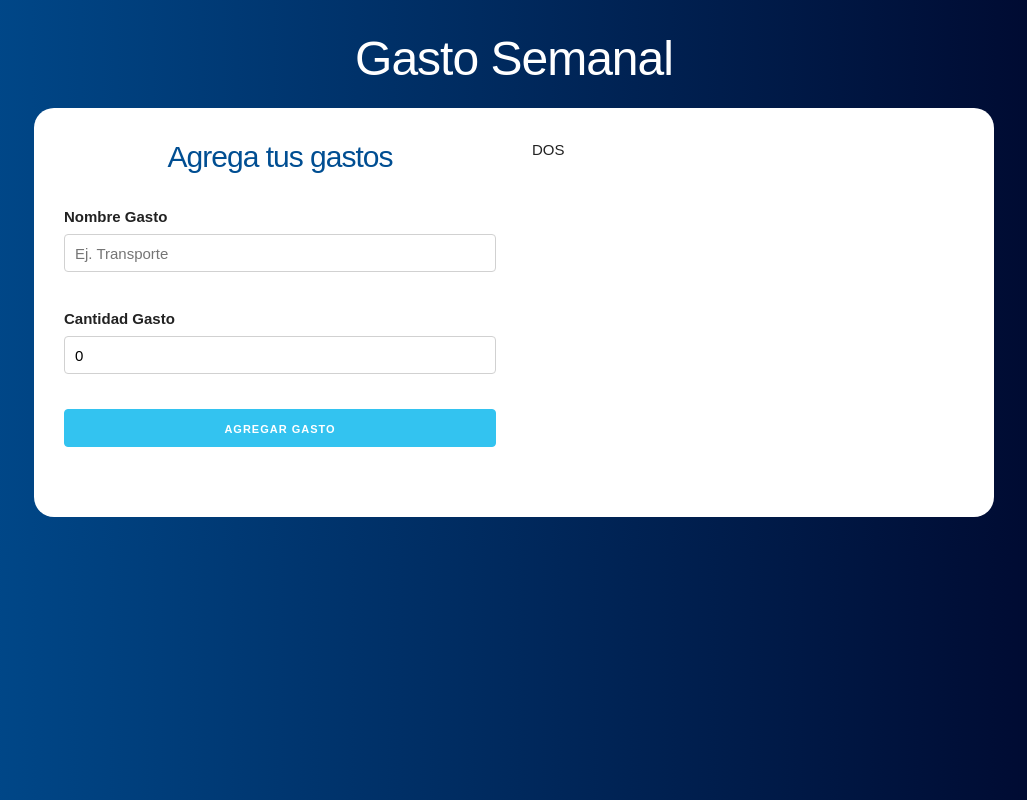
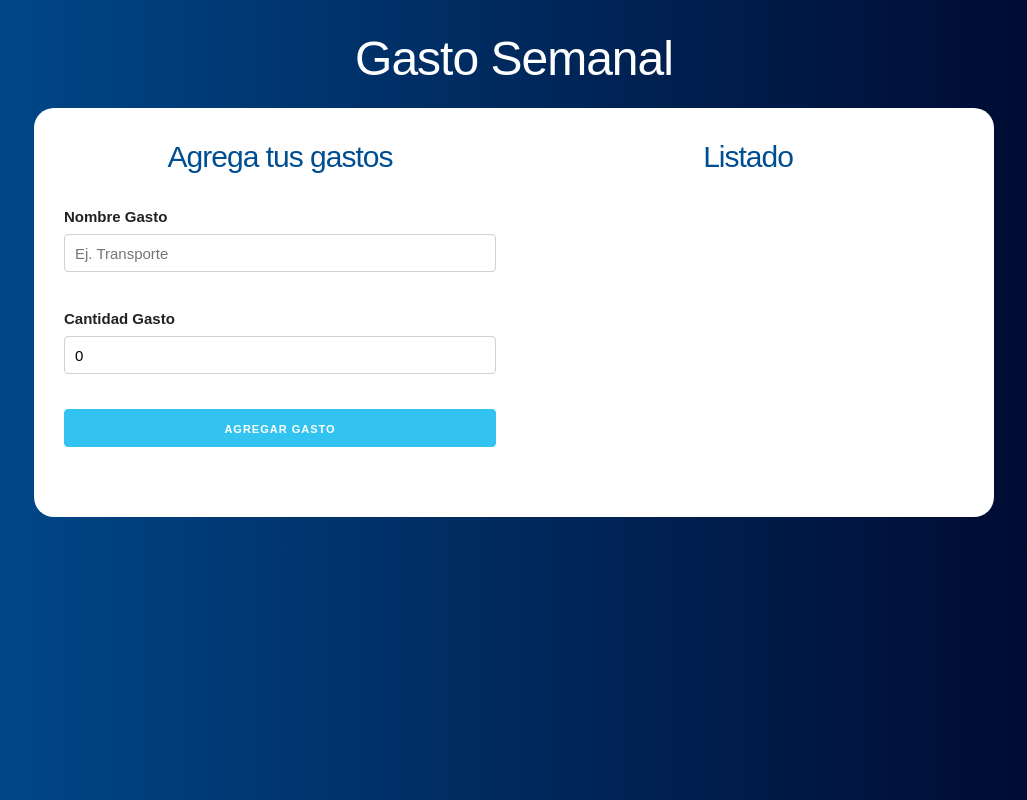
Before and after one commit to EzequielLara/control_presupuesto, a React (Create React App) app: page / in a window 1280 px wide. Both pictures are taken after typing "5" into the empty fields and a click on the input "Definir Presuesto". Shown: the whole page, without its empty margins (126-1153 px from the left). Built offline with nearby package versions, Linux system fonts and the light colour scheme.

Commit message:
Gasto y Listado

```diff
--- a/src/App.js
+++ b/src/App.js
@@ -3,6 +3,7 @@
 import Formulario from "./components/Formulario";
 import { useState } from "react";
 import './index.css'
+import Listado from "./components/Listado";
 
 function App() {
 
@@ -12,10 +13,11 @@
   const [ mostrarpregunta, actualizaPregunta ] = useState(true);
   const [ gastos, guardarGastos ] = useState([]);
 
+
   //Cuando agregamos un nuevo gasto:
   const agregarNuevoGasto = gasto =>{
 
-    guardarGastos([...gastos, gasto]);
+     guardarGastos([...gastos, gasto]);
 
   }
 
@@ -41,7 +43,11 @@
           </div>
 
           <div className = 'one-half column'>
-            DOS
+            <Listado
+              gastos = {gastos}
+
+
+            />
           </div>
 
         </div>
--- a/src/components/Formulario.js
+++ b/src/components/Formulario.js
@@ -10,22 +10,21 @@
 
     //cuando el usuario agrega un gasto
     const agregaGasto = e =>{
-        e.preventDefault()
+        e.preventDefault();
         //validar
        if(cantidad < 1 || isNaN(cantidad) || nombre.trim() === '' ){
 
             guardarError(true);
+            return;
+       }
 
-        }else{
 
-            guardarError(false);
-
-        }
+        guardarError(false);
 
         //construir el gasto
         const gasto = {
-            nombre,
-            cantidad,
+            nombre : nombre,
+            cantidad : cantidad ,
             id: shortid.generate() //creamos los id instalando el paquete shorid (npm i shorid)
         }
 
@@ -63,7 +62,7 @@
                 <input
                     type = 'number'
                     className = 'u-full-width'
-                    placeholder = 'Ej.340'
+                    placeholder = 'Ej.340 '
                     value = {cantidad}
                     onChange = { e => guardarCantidad(parseInt(e.target.value), 10)}
                 />
--- /dev/null
+++ b/src/components/Gasto.js
@@ -0,0 +1,13 @@
+import React from 'react';
+
+const Gasto = ({gasto}) => {
+    return (
+       <li className = "gastos">
+
+            <p>{gasto.nombre}<span className="gasto">{gasto.cantidad}</span></p>
+
+       </li>
+    );
+};
+
+export default Gasto;
--- /dev/null
+++ b/src/components/Listado.js
@@ -0,0 +1,27 @@
+import React, { Fragment } from 'react';
+import Gasto from './Gasto';
+
+const Listado = ({gastos}) => {
+    return (
+        <Fragment>
+        <div className = 'gastos-realizados'>
+            <h2>Listado</h2>
+
+
+        { gastos.map(gasto =>(
+
+            <Gasto
+                key ={ gasto.id}
+                gasto = {gasto}
+
+            />
+        ))}
+        </div>
+
+        </Fragment>
+
+
+    );
+};
+
+export default Listado;
```
